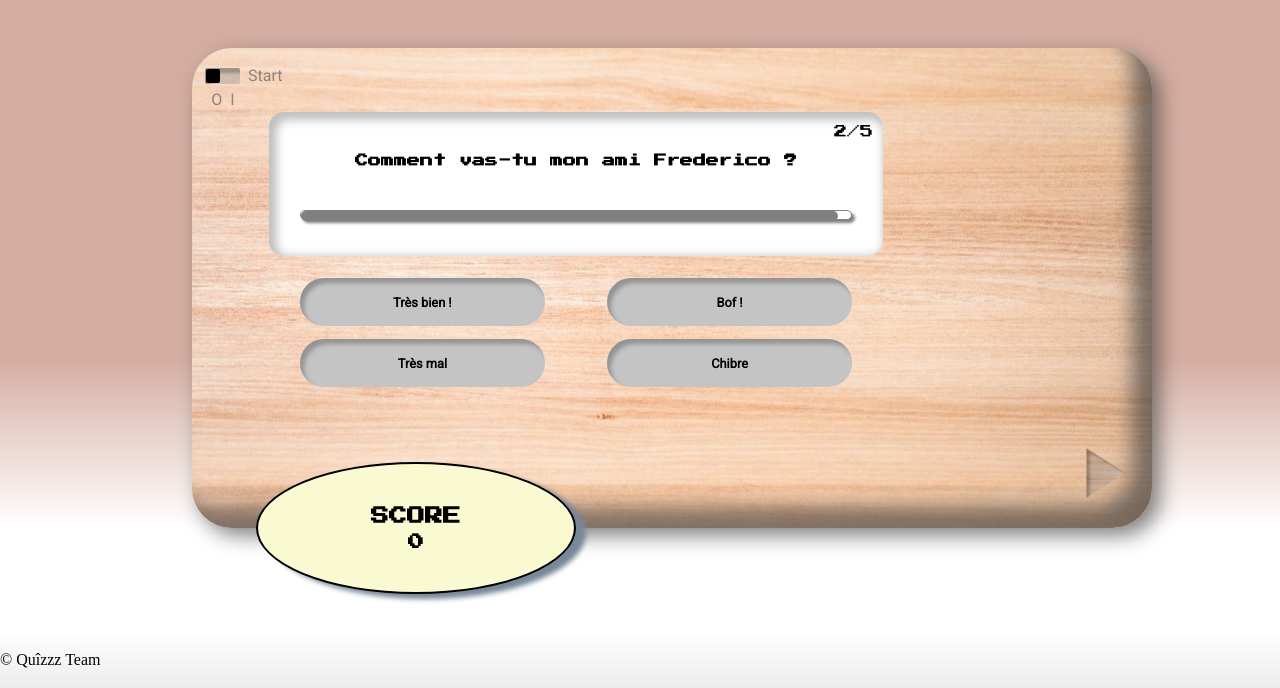
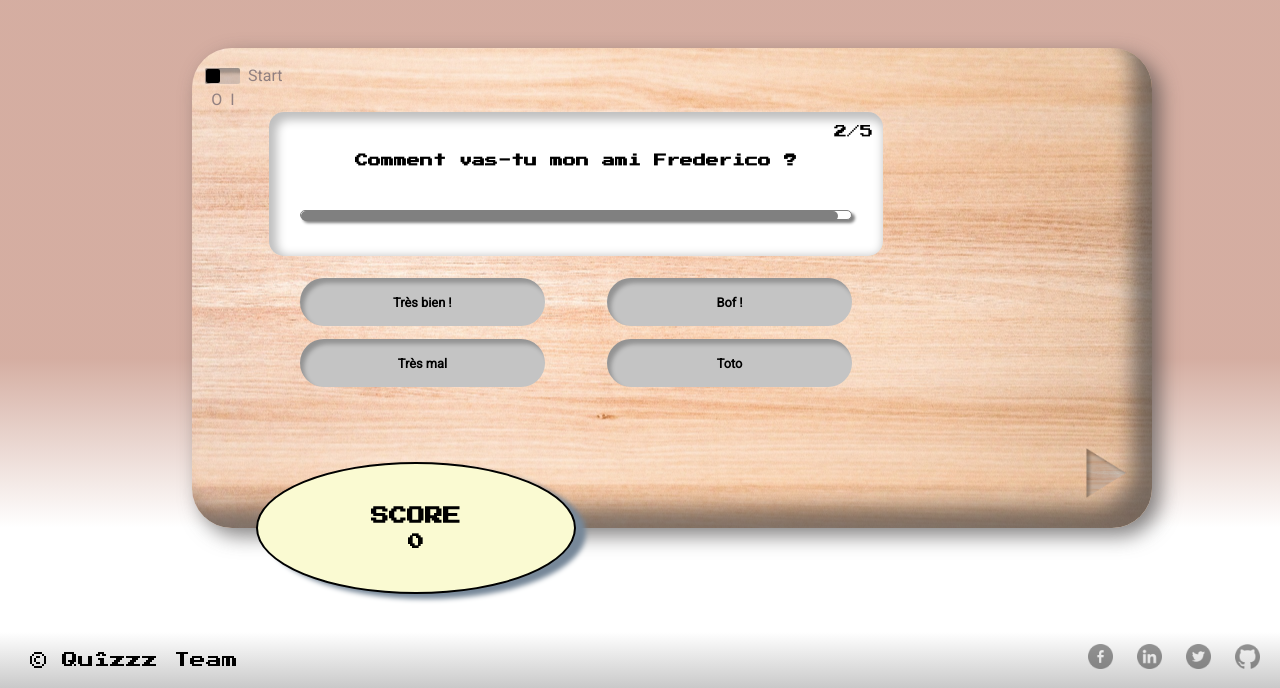
Before and after one commit to nguyen-tt/2023-02-JS-RemoteFR-DeVMX-P1-G1, a website: page index.html in a window 1280 px wide. Shown: the part 112-800 px from the top of the page. Drawn offline with Linux system fonts and the light colour scheme; a web font is replaced by a local one.

Commit message:
version retravailler

```diff
--- a/index.html
+++ b/index.html
@@ -11,20 +11,20 @@
   <link href="https://fonts.googleapis.com/css2?family=Rampart+One&display=swap" rel="stylesheet">
   <link href="https://fonts.googleapis.com/css2?family=Press+Start+2P&family=Roboto&family=Space+Mono&display=swap"
     rel="stylesheet">
-  <title>Header</title>
+  <title>Quîzzz</title>
 </head>
 
 <body>
   <div class="header">
     <img class="logo-desktop" src="/assets/logo" alt="logo">
-    <h1 class="title">Quîzzz : Paris<img src="assets/Tour-eiffel.png"/></h1>
+    <h1 class="title">Quîzzz : Paris<img src="assets/Tour-eiffel.png" alt="Tour eiffel"></h1>
     <img class="interro" src="assets/point-dinterrogation-dans-un-cercle.png" alt="Point d'intérrogation">
   </div>
 
 
 
   <div class="console">
-    <img class="logo-mobile" src="/assets/logo-profond.png" alt="logo" srcset="" />
+    <img class="logo-mobile" src="/assets/logo-profond.png" alt="logo">
     <div class="start-button-container">
       <label for="start-button" class="switch">
         <input type="checkbox" name="start-button" id="start-button">
@@ -49,12 +49,12 @@
         <button class="answer-1">Très bien !</button>
         <button class="answer-2">Bof !</button>
         <button class="answer-3">Très mal</button>
-    <button class="answer-4">Chibre</button>
+        <button class="answer-4">Toto</button>
       </div>
     </div>
 
 
-  <img class="button-next" src="assets/Polygon 2.png" height="50" alt="Bouton next"/>
+    <img class="button-next" src="assets/Polygon.png" height="50" alt="Bouton next">
 
 
 
@@ -69,6 +69,12 @@
   <footer class="footer">
     <p class="Team"> &copy; Quîzzz Team</p>
     <span class="socialNet"></span>
+    <div class="socialNet">
+      <img src="assets/facebook.png" alt="facebook">
+      <img src="assets/linkedin.png" alt="linkedin">
+      <img src="assets/twitter.png" alt="twitter">
+      <img src="assets/github.png" alt="github">
+    </div>
   </footer>
   <script src="script.js"></script>
 
--- a/style.css
+++ b/style.css
@@ -26,11 +26,11 @@ body {
 }
 
 .title {
-  margin-top : 30px;
+  margin-top: 30px;
   text-align: center;
   font-size: 30px;
   font-family: "Rampart One", cursive;
-}
+  }
 
 .interro {
   filter: opacity(20%);
@@ -140,17 +140,17 @@ body {
   transition: 0.4s;
 }
 
-input:checked + .slider {
+input:checked+.slider {
   background: rgba(173, 163, 163, 0.5);
   box-shadow: inset 5px 5px 3px rgba(0, 0, 0, 0.25);
 }
 
-input:focus + .slider {
+input:focus+.slider {
   background: rgba(173, 163, 163, 0.5);
   box-shadow: inset 5px 5px 3px rgba(0, 0, 0, 0.25);
 }
 
-input:checked + .slider:before {
+input:checked+.slider:before {
   -webkit-transform: translateX(19px);
   -ms-transform: translateX(19px);
   transform: translateX(19px);
@@ -178,7 +178,7 @@ input:checked + .slider:before {
   margin: 0.4rem;
   padding: 0.5rem 1.5rem;
   border: none;
-  border-radius:30px;
+  border-radius: 30px;
   background-color: #c4c4c4;
   box-shadow: inset 4px 5px 4px 0 rgba(0, 0, 0, 0.25);
   cursor: pointer;
@@ -205,6 +205,7 @@ input:checked + .slider:before {
     flex-direction: row;
     flex-wrap: wrap;
   }
+
   .answers-container button {
     width: 40%;
     font-size: 0.8rem;
@@ -217,8 +218,9 @@ input:checked + .slider:before {
     padding: 0.5rem 1.5rem;
   }
 }
-@media screen and (min-width: 1200) {
-}
+
+@media screen and (min-width: 1200) {}
+
 /*? ^^^^^^^^^^^^^^^^^^^^^^^^^^^^^^^^^^^^^^^^^^^^^^^^^^^^^^^^^^^^  */
 
 .button-next {
@@ -284,19 +286,24 @@ input:checked + .slider:before {
   border-radius: 15px;
   animation: progres 120s infinite linear;
 }
+
 @keyframes progres {
   100% {
     width: 0%;
   }
+
   75% {
     width: 25%;
   }
+
   50% {
     width: 50%;
   }
+
   25% {
     width: 75%;
   }
+
   0% {
     width: 90%;
   }
@@ -351,12 +358,30 @@ input:checked + .slider:before {
 
 /*FOOTER*/
 .footer {
+  display:flex;
+  justify-content: space-between;
+  padding : 0 10px;
+  align-items: center;
+  align-content: center;
   position: absolute;
   bottom: 0;
   width: 100%;
-  background: linear-gradient(0deg, #c4c4c452, rgba(255, 255, 255, 0.07));
+  background: linear-gradient(0deg, #c4c4c4e9, rgba(255, 255, 255, 0.07));
   background-size: 100% 100%;
   background-repeat: no-repeat;
+}
+
+.footer .Team{
+  margin-left: 20px;
+  font-family:"Press Start 2P", cursive;
+}
+.socialNet img{
+height: 25px;
+width: 25px;
+margin: 0 10px;
+opacity : 40%;
+
+
 }
 
 /***********************************/
@@ -387,7 +412,7 @@ input:checked + .slider:before {
     background-size: 100%;
   }
 
-  .game-container{
+  .game-container {
     width: 80%;
     height: 85%;
   }
```
Also changed, not shown: assets/Polygon.png (renamed from assets/Polygon 2.png), assets/facebook.png (added), assets/github.png (added), assets/linkedin.png (added), assets/twitter.png (added). Lines whose indentation alone changed are shown as unchanged.
